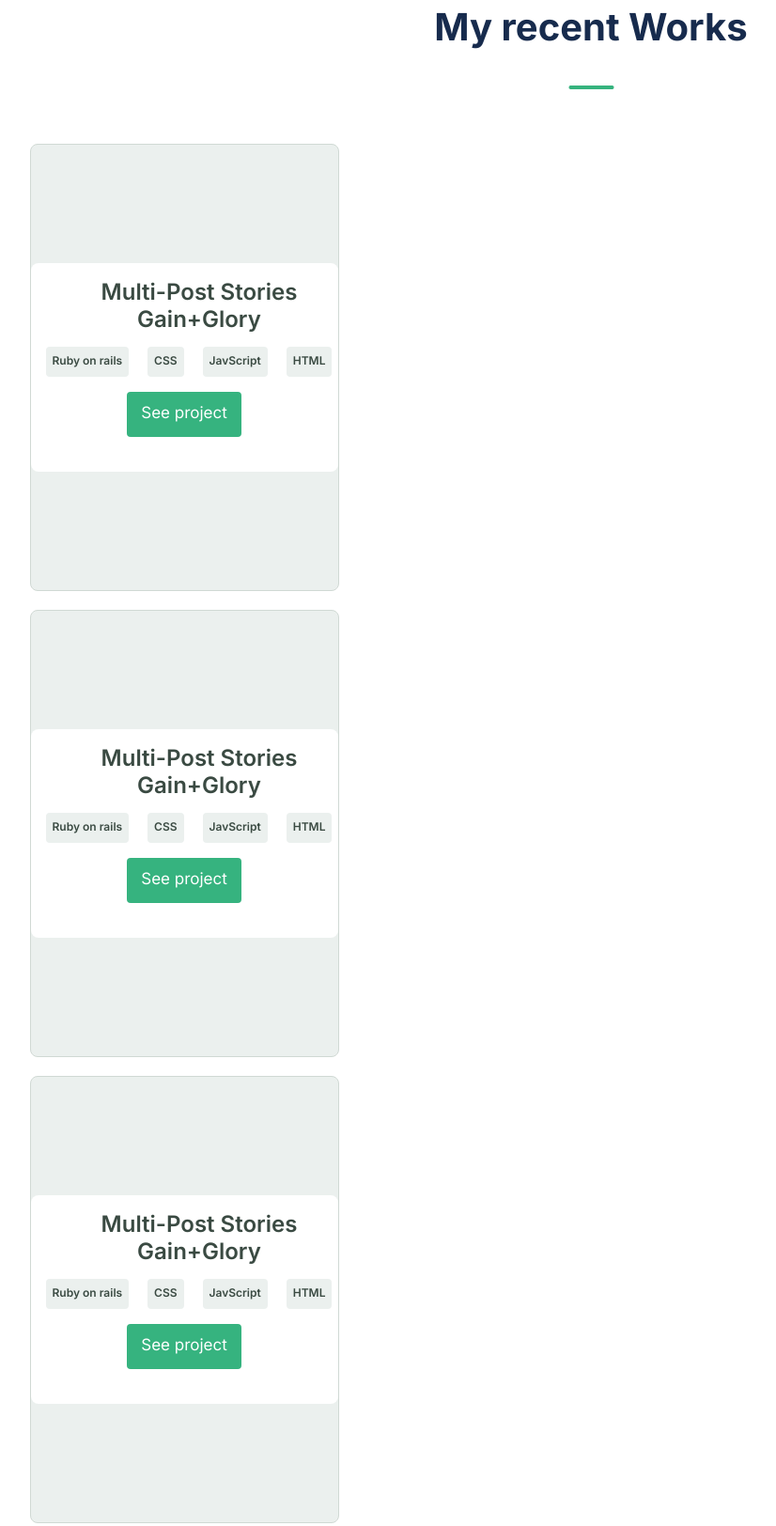
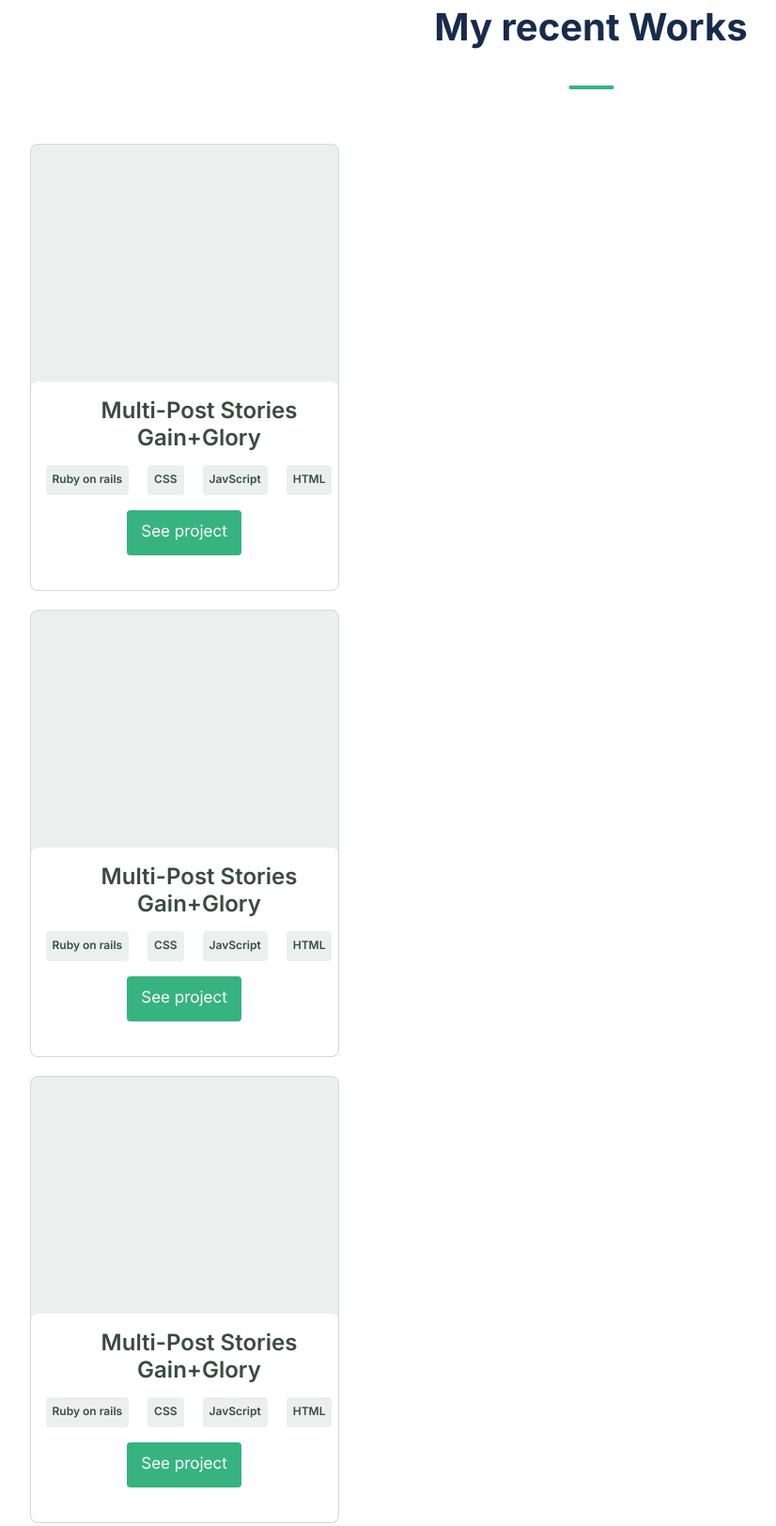
Before and after one commit to CindyDorantes/My-personal-portfolio-site, a plain HTML site: page Index.html in a window 1280 px wide. Shown: the part 716-2340 px from the top of the page at 94% size, without its empty margins (11-837 px from the left). Drawn offline with Linux system fonts and the light colour scheme.

```diff
--- a/style.css
+++ b/style.css
@@ -127,7 +127,7 @@
   grid-row: 2 / 3;
   display: flex;
   justify-content: center;
-  align-items: center;
+  align-items: flex-end;
 }
 
 .work-item02 {
@@ -141,7 +141,7 @@
   grid-row: 3 / 4;
   display: flex;
   justify-content: center;
-  align-items: center;
+  align-items: flex-end;
 }
 
 .work-item03 {
@@ -155,7 +155,7 @@
   grid-row: 4 / 5;
   display: flex;
   justify-content: center;
-  align-items: center;
+  align-items: flex-end;
 }
 
 .work-item04 {
@@ -169,7 +169,7 @@
   grid-row: 5 / 6;
   display: flex;
   justify-content: center;
-  align-items: center;
+  align-items: flex-end;
 }
 
 .work-item05 {
@@ -183,7 +183,7 @@
   grid-row: 6 / 7;
   display: flex;
   justify-content: center;
-  align-items: center;
+  align-items: flex-end;
 }
 
 .work-content {
```
